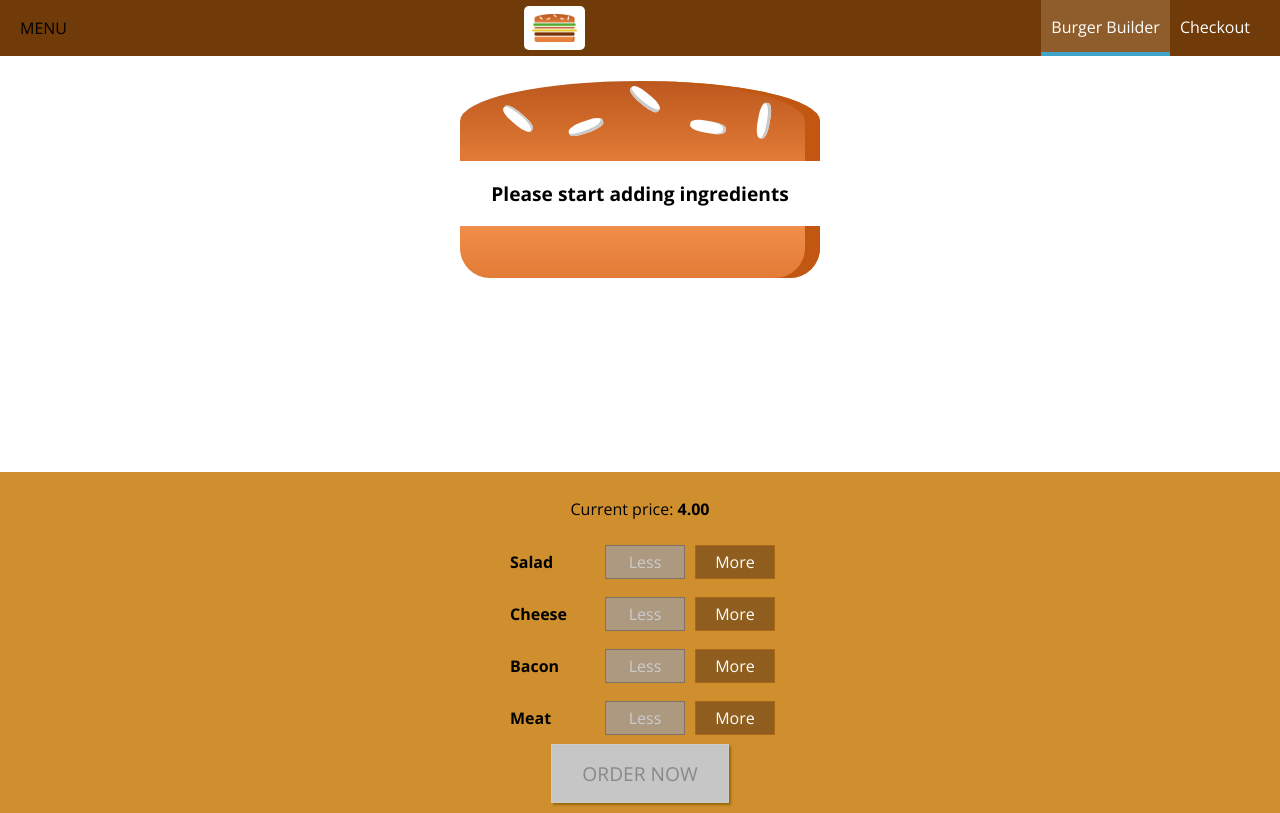
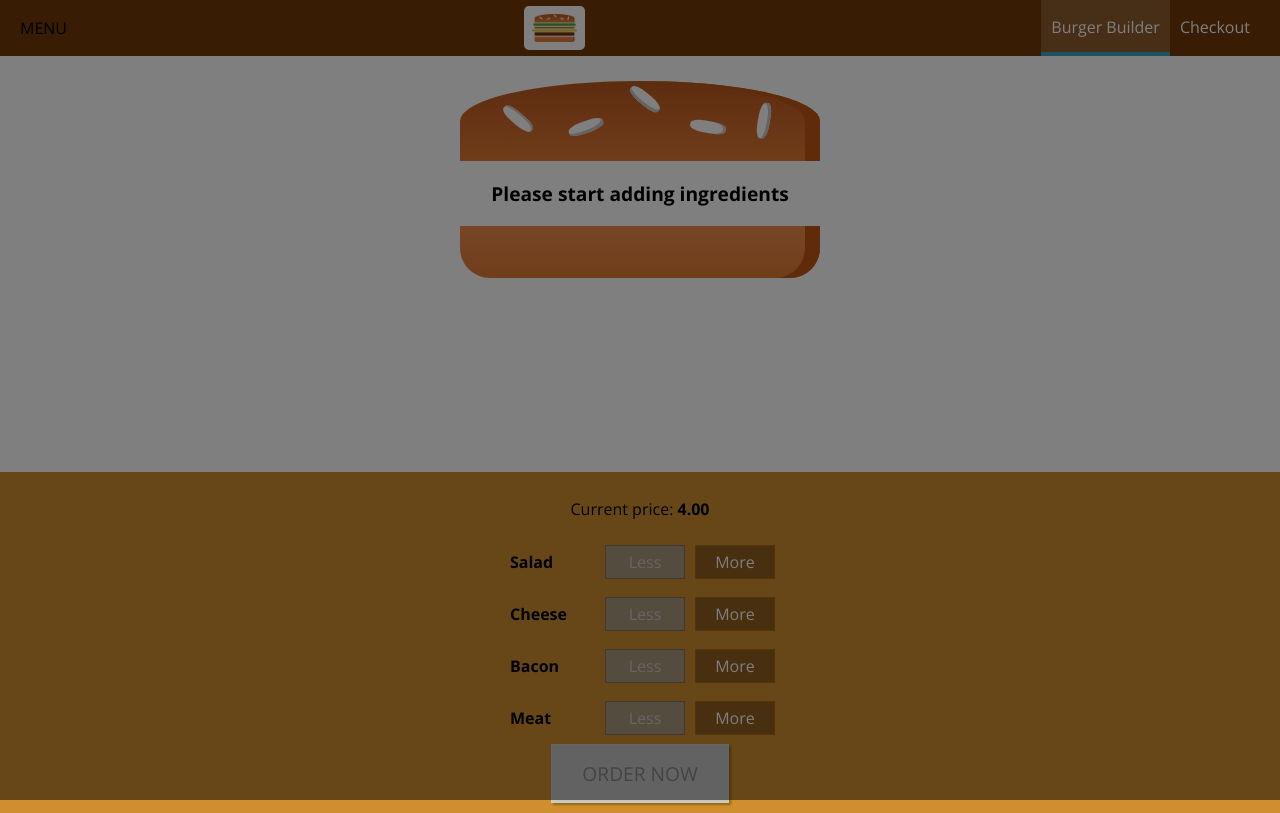
Before and after one commit to JPalka/burger, a React (Create React App) app: page / in a window 1280 px wide. Built offline with nearby package versions, Linux system fonts and the light colour scheme.

Commit message:
Backdrop for sidedrawer

```diff
--- a/src/components/Layout/Layout.js
+++ b/src/components/Layout/Layout.js
@@ -1,20 +1,30 @@
-import React from 'react'
+import React, { Component } from 'react'
 import Aux from '../../hoc/Aux'
 
 import classes from './Layout.module.css'
 import Toolbar from '../Navigation/Toolbar/Toolbar'
 import SideDrawer from '../Navigation/SideDrawer/SideDrawer'
 
-const layout = (props) => {
+class Layout extends Component {
+  state = {
+    showSideDrawer: true
+  }
+
+  sideDrawerClosedHandler = () => {
+    this.setState({showSideDrawer: false});
+  };
+
+  render () {
     return (
       <Aux>
         <Toolbar />
-      <SideDrawer />
+        <SideDrawer closed={this.sideDrawerClosedHandler} open={this.state.showSideDrawer}/>
         <main className={classes.Content}>
-        {props.children}
+          {this.props.children}
         </main>
       </Aux>
     );
+  }
 };
 
-export default layout;
+export default Layout;
--- a/src/components/Navigation/SideDrawer/SideDrawer.js
+++ b/src/components/Navigation/SideDrawer/SideDrawer.js
@@ -3,11 +3,18 @@
 
 import Logo from '../../Logo/Logo'
 import NavigationItems from '../NavigationItems/NavigationItems'
+import Backdrop from '../../UI/Backdrop/Backdrop'
+import Aux from '../../../hoc/Aux'
 
 const sideDrawer = (props) => {
-  // ...
+  let attachedClasses = [classes.SideDrawer, classes.Closed];
+  if (props.open) {
+    attachedClasses = [classes.SideDrawer, classes.Open];
+  }
   return (
-    <div className={classes.SideDrawer}>
+    <Aux>
+      <Backdrop show={props.open} clicked={props.closed}/>
+      <div className={attachedClasses.join(' ')}>
         <div className={classes.Logo}>
           <Logo />
         </div>
@@ -15,6 +22,7 @@
           <NavigationItems />
         </nav>
       </div>
+    </Aux>
   );
 };
 
```
Lines whose indentation alone changed are shown as unchanged.
